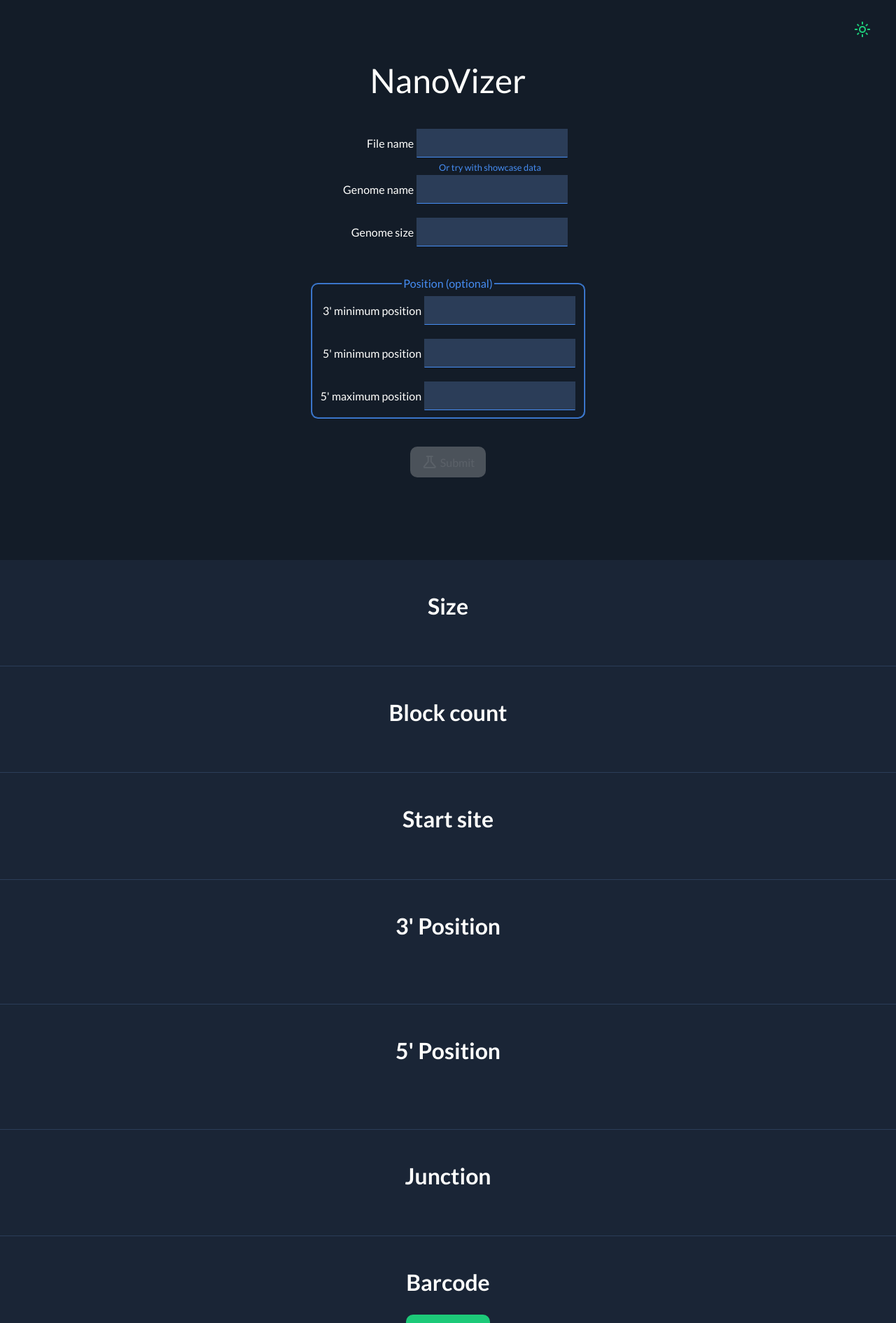
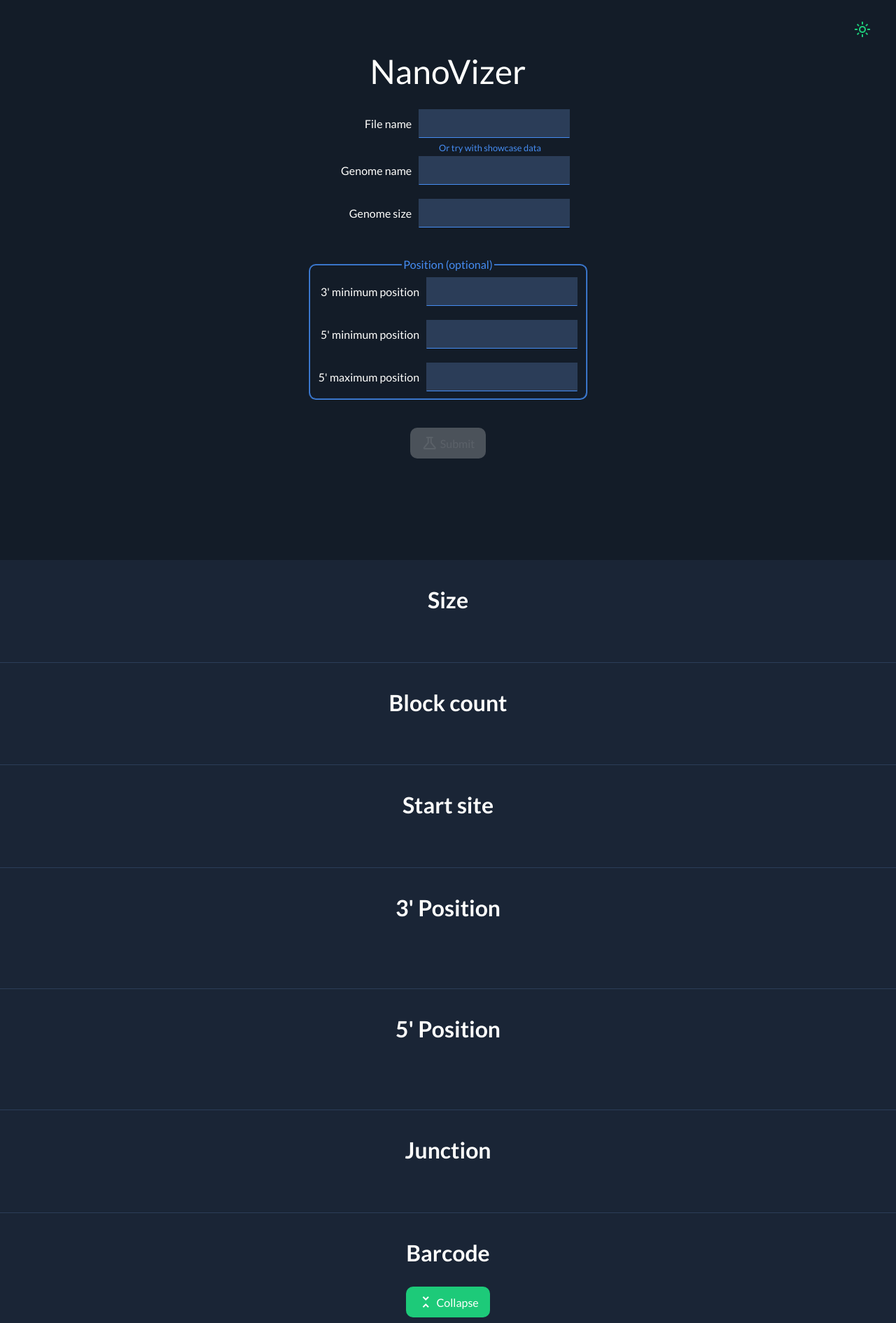
Before and after one commit to Benjent/nanovizer, a Vue app: page / in a window 1280 px wide. Shown: the top 1890 px of the page at 70% size. Built offline with nearby package versions, Linux system fonts and the light colour scheme.

Commit message:
Optimize header height + handle genomSize in all relevant graphs

```diff
--- a/src/App.vue
+++ b/src/App.vue
@@ -145,7 +145,7 @@ export default {
             this.isError = false
             this.fileName = 'showcase'
             this.genomeName = 'genome'
-            this.genomeSize = 133
+            this.genomeSize = 30000
             this.minPosition3 = undefined
             this.minPosition5 = undefined
             this.maxPosition5 = undefined
@@ -162,10 +162,12 @@ export default {
 <template>
     <div class="l-graphs">
         <header id="header" class="l-graphs__header" :class="{ 'l-graphs__header--overlay': !isFileLoaded }">
-            <section v-if="isFileLoaded">
-                <h1 class="title--1 data__value">{{fileName}}</h1>
-                <h2 class="title title--4">{{genomeName}} ({{genomeSize}})</h2>
+            <template v-if="isFileLoaded">
+                <div class="l-graphs__header__titles">
+                    <h1 class="title title--1 title--marginless data__value">{{fileName}}</h1>
+                    <h2 class="title title--4 title--marginless">{{genomeName}} ({{genomeSize}})</h2>
                     <a class="link" @click="startAgain">Make another analysis</a>
+                </div>
                 <nav class="l-graphs__header__nav">
                     <span class="l-graphs__header__nav__filler"></span>
                     <a
@@ -177,34 +179,35 @@ export default {
                     </a>
                     <span class="l-graphs__header__nav__filler"></span>
                 </nav>
-            </section>
-            <section class="l-graphs__header__landing" v-else>
+                <div class="l-graphs__header__titles"></div>
+            </template>
+            <template v-else>
                 <h1 class="title--1 l-graphs__header__title">NanoVizer</h1>
-                    <form class="l-graphs__header__landing__form">
-                        <div class="l-graphs__header__landing__form__input">
+                    <form class="l-graphs__header__form">
+                        <div class="l-graphs__header__form__input">
                             <label class="data__label">File name</label>
                             <input class="input data__value" v-model="fileName"/>
                         </div>
                         <a class="link l-graphs__header__try" @click="useShowcaseData">Or try with showcase data</a>
-                        <div class="l-graphs__header__landing__form__input">
+                        <div class="l-graphs__header__form__input">
                             <label class="data__label">Genome name</label>
                             <input class="input data__value" v-model="genomeName"/>
                         </div>
-                        <div class="l-graphs__header__landing__form__input">
+                        <div class="l-graphs__header__form__input">
                             <label class="data__label">Genome size</label>
                             <input class="input data__value" type="number" v-model.number="genomeSize" min="0" />
                         </div>
-                        <fieldset class="fieldset fieldset--overflow l-graphs__header__landing__form__fieldset">
+                        <fieldset class="fieldset fieldset--overflow l-graphs__header__form__fieldset">
                             <legend class="fieldset__legend">Position (optional)</legend>
-                            <div class="l-graphs__header__landing__form__input">
+                            <div class="l-graphs__header__form__input">
                                 <label class="data__label">3' minimum position</label>
                                 <input class="input data__value" v-model="minPosition3"/>
                             </div>
-                            <div class="l-graphs__header__landing__form__input">
+                            <div class="l-graphs__header__form__input">
                                 <label class="data__label">5' minimum position</label>
                                 <input class="input data__value" v-model="minPosition5"/>
                             </div>
-                            <div class="l-graphs__header__landing__form__input">
+                            <div class="l-graphs__header__form__input">
                                 <label class="data__label">5' maximum position</label>
                                 <input class="input data__value" v-model="maxPosition5"/>
                             </div>
@@ -217,7 +220,7 @@ export default {
                     <p v-if="isError" class="l-graphs__header__error">
                         An error occured during the process. Either the file is corrupted, misspelled or missing ; or we came across data that we couldn't parse.
                     </p>
-            </section>
+            </template>
             <button class="button button--transparent l-graphs__header__switch-theme" @click="toggleTheme">
                 <Icon :icon="themeIcon" />
             </button>
@@ -225,11 +228,11 @@ export default {
         <main class="l-graphs__main">
             <Size :data="nanoVizerData?.read_size" />
             <BlockCount :data="nanoVizerData?.block_count" />
-            <StartSite :data="nanoVizerData?.start_site_count" />
-            <Position :data="nanoVizerData?.['3_prime_count']" :type="3"/>
-            <Position :data="nanoVizerData?.['5_prime_count']" :type="5"/>
-            <Junction :data="nanoVizerData?.junction_count" />
-            <Barcode :data="nanoVizerData?.barcode_count" :size="genomeSize" />
+            <StartSite :data="nanoVizerData?.start_site_count" :genome-size="genomeSize" />
+            <Position :data="nanoVizerData?.['3_prime_count']" :type="3" :genome-size="genomeSize" />
+            <Position :data="nanoVizerData?.['5_prime_count']" :type="5" :genome-size="genomeSize" />
+            <Junction :data="nanoVizerData?.junction_count" :genome-size="genomeSize" />
+            <Barcode :data="nanoVizerData?.barcode_count" :genome-size="genomeSize" />
             <Summary :data="nanoVizerData?.read_summary_count" />
         </main>
         <footer class="l-graphs__footer">
@@ -257,14 +260,19 @@ export default {
     font-weight: normal;
 
     &__header {
+        display: flex;
+        align-items: end;
         position: sticky;
         z-index: 1;
         top: 0;
         background: var(--background-dark);
-        transition: height 1s;
+        border-bottom: solid 2px var(--background-ultralight);
 
         &--overlay {
+            display: block;
             height: 100vh;
+            border-color: var(--background-dark);
+            box-sizing: border-box;
         }
 
         &__switch-theme {
@@ -273,13 +281,15 @@ export default {
             right: 20px;
         }
 
+        &__titles {
+            flex: 1;
+            padding: 10px 20px;
+        }
+
         &__title {
             margin-bottom: 30px;
             padding-top: 6%;
         }
-
-        &__landing {
-            height: 100%;
 
         &__form {
             margin: auto;
@@ -296,7 +306,6 @@ export default {
             &__fieldset {
                 width: fit-content;
                 margin-top: 40px;
-                }
             }
         }
 
@@ -325,8 +334,8 @@ export default {
             &__item {
                 padding: 10px 20px;
                 cursor: pointer;
-                border-bottom: solid 2px transparent;
-                border-bottom-color: var(--background-ultralight);
+                // border-bottom: solid 2px transparent;
+                // border-bottom-color: var(--background-ultralight);
                 transition: all 0.2s;
 
                 &:hover:not(.l-graphs__header__nav__item--active) {
@@ -335,13 +344,13 @@ export default {
 
                 &--active {
                     background: var(--background-ultralight);
-                    border-bottom-color: transparent;
+                    // border-bottom-color: transparent;
                 }
             }
 
             &__filler {
                 flex: 1;
-                border-bottom: solid 2px var(--background-ultralight);
+                // border-bottom: solid 2px var(--background-ultralight);
             }
         }
 
--- a/src/assets/styles/modules/data.scss
+++ b/src/assets/styles/modules/data.scss
@@ -1,6 +1,6 @@
 .data {
     &__label {
-        margin-right: 4px;
+        margin-right: 10px;
     }
 
     &__value {
--- a/src/assets/styles/modules/title.scss
+++ b/src/assets/styles/modules/title.scss
@@ -1,20 +1,28 @@
 .title {
-    margin-bottom: 20px;
+    margin-bottom: 1em;
     font-weight: bold;
+
+    &--marginless {
+        margin-bottom: 0;
+    }
 
     &--1 {
         font-size: 3rem;
+        line-height: 3.1rem;
     }
 
     &--2 {
         font-size: 2rem;
+        line-height: 2.1rem;
     }
 
     &--3 {
         font-size: 1.6rem;
+        line-height: 1.7rem;
     }
 
     &--4 {
         font-size: 1rem;
+        line-height: 1.1rem;
     }
 }
--- a/src/components/Barcode.vue
+++ b/src/components/Barcode.vue
@@ -37,7 +37,7 @@ export default {
         data: {
             type: Array,
         },
-        size: {
+        genomeSize: {
             type: Number,
         },
     },
@@ -106,7 +106,7 @@ export default {
             const dataMax = d3.max(filteredData.map((d) => d.blocks[d.blocks.length - 1]))
 
             const xMin = d3.min(filteredData.map((d) => d.blocks[0]))
-            const xMax = this.size ? Math.max(this.size, dataMax) : dataMax
+            const xMax = chartUtils.getXMax(this.genomeSize, dataMax)
 
             if (!this.isShownBarcodes) {
                 filteredData.push({ barcode: `${this.filteredOutBarcodes} more to show...`, blocks: [1, xMax], count: -1 })
@@ -170,11 +170,9 @@ export default {
             .on('mousemove', function (event) {
                 tooltipUtils.setCoordinates(event, tooltip)
                 const start = Number.parseInt(event.target.dataset.start)
-                const end = Number.parseInt(event.target.dataset.end)
                 tooltip
                 .html(`
                     <div>Start: ${start}</div>
-                    <div>End: ${end}</div>
                 `)
             })
             .on('mouseleave', function () {
--- a/src/components/Junction.vue
+++ b/src/components/Junction.vue
@@ -40,6 +40,9 @@ export default {
     props: {
         data: {
             type: Array,
+        },
+        genomeSize: {
+            type: Number,
         },
     },
     data() {
@@ -104,7 +107,8 @@ export default {
             if (!this.$refs[this.idGraph] || !this.filteredD3Data) { return }
             const { nodes, links } = this.filteredD3Data
             const { svg, width, height, margin } = chartUtils.setSvg(this.idGraph, this.$refs[this.idGraph].getBoundingClientRect().width / 1.4, { height: this.$refs[this.idGraph].getBoundingClientRect().width / 2 })
-            const xMax = d3.max(nodes)
+            const dataMax = d3.max(nodes)
+            const xMax = chartUtils.getXMax(this.genomeSize, dataMax)
             this.max = d3.max(links.map((l) => l.value))
 
             const xScale = d3.scaleLinear().range([0, width]).domain([0, xMax])
--- a/src/components/Position.vue
+++ b/src/components/Position.vue
@@ -43,6 +43,9 @@ export default {
     props: {
         data: {
             type: Array,
+        },
+        genomeSize: {
+            type: Number,
         },
         type: {
             type: Number,
@@ -103,7 +106,7 @@ export default {
         drawGraph() {
             if (!this.$refs[this.idGraph] || !this.filteredD3Data) { return }
             const { svg, width, height, margin } = chartUtils.setSvg(this.idGraph, this.$refs[this.idGraph].getBoundingClientRect().width)
-            const { xScale, xAxis, xMax, yScale, yAxis, yMax } = chartUtils.setScales(this.filteredD3Data, svg, width, height)
+            const { xScale, xAxis, xMax, yScale, yAxis, yMax } = chartUtils.setScales(this.filteredD3Data, svg, width, height, { max: this.genomeSize })
             const { lines, circles } = chartUtils.drawLollipops(this.idGraph, this.filteredD3Data, svg, xScale, yScale)
 
             this.max = yMax
@@ -111,7 +114,7 @@ export default {
         drawGraphSorted() {
             if (!this.$refs[`${this.idGraph}Sorted`] || !this.filteredD3Data) { return }
             const { svg, width, height, margin } = chartUtils.setSvg(`${this.idGraph}Sorted`, this.$refs[`${this.idGraph}Sorted`].getBoundingClientRect().width)
-            const { xScale, xAxis, xMax, yScale, yAxis, yMax } = chartUtils.setScales(this.filteredD3DataSorted, svg, width, height, { sorted: true })
+            const { xScale, xAxis, xMax, yScale, yAxis, yMax } = chartUtils.setScales(this.filteredD3DataSorted, svg, width, height, { max: this.genomeSize, sorted: true })
             const { lines, circles } = chartUtils.drawLollipops(`${this.idGraph}Sorted`, this.filteredD3DataSorted, svg, xScale, yScale)
         },
     },
@@ -132,6 +135,7 @@ export default {
         display: flex;
         justify-content: space-around;
         align-items: center;
+        width: 100%;
 
         & > *:not(:first-child) {
             margin-left: 20px;
--- a/src/components/StartSite.vue
+++ b/src/components/StartSite.vue
@@ -39,6 +39,9 @@ export default {
         data: {
             type: Array,
         },
+        genomeSize: {
+            type: Number,
+        },
     },
     data() {
         return {
@@ -73,7 +76,7 @@ export default {
         drawGraph() {
             if (!this.$refs[this.idGraph] || !this.filteredD3Data) { return }
             const { svg, width, height, margin } = chartUtils.setSvg(this.idGraph, this.$refs[this.idGraph].getBoundingClientRect().width)
-            const { xScale, xAxis, xMax, yScale, yAxis, yMax } = chartUtils.setScales(this.filteredD3Data, svg, width, height)
+            const { xScale, xAxis, xMax, yScale, yAxis, yMax } = chartUtils.setScales(this.filteredD3Data, svg, width, height, { max: this.genomeSize })
             const { lines, circles } = chartUtils.drawLollipops(this.idGraph, this.filteredD3Data, svg, xScale, yScale)
 
             this.max = yMax
--- a/src/utils/chart.js
+++ b/src/utils/chart.js
@@ -1,5 +1,10 @@
 import * as d3 from 'd3'
 import tooltipUtils from './tooltip'
+
+const getXMax = (max, dataMax) => {
+    console.log('max between', max, dataMax)
+    return max ? Math.max(max, dataMax) : dataMax
+}
 
 const parseData = (data) => {
     return data.map((d) => {
@@ -30,7 +35,11 @@ const setSvg = (id, wrapperWidth, options = {}) => {
 
 const setScales = (data, svg, width, height, options = {}) => {
     const keys = data.map((d) => d.key)
-    const xMax = d3.max(keys)
+
+    const dataMax = d3.max(keys)
+    console.log(options.max)
+    const xMax = options.max ? getXMax(options.max, dataMax) : dataMax
+
     const xScale = options.sorted
         ? d3.scaleBand().range([0, width]).domain(keys)
         : d3.scaleLinear().range([0, width]).domain([0, xMax])
@@ -127,6 +136,7 @@ const drawLollipops = (idGraph, data, svg, xScale, yScale) => {
 
 export default {
     drawLollipops,
+    getXMax,
     parseData,
     setScales,
     setSvg,
```
Lines whose indentation alone changed are shown as unchanged.
